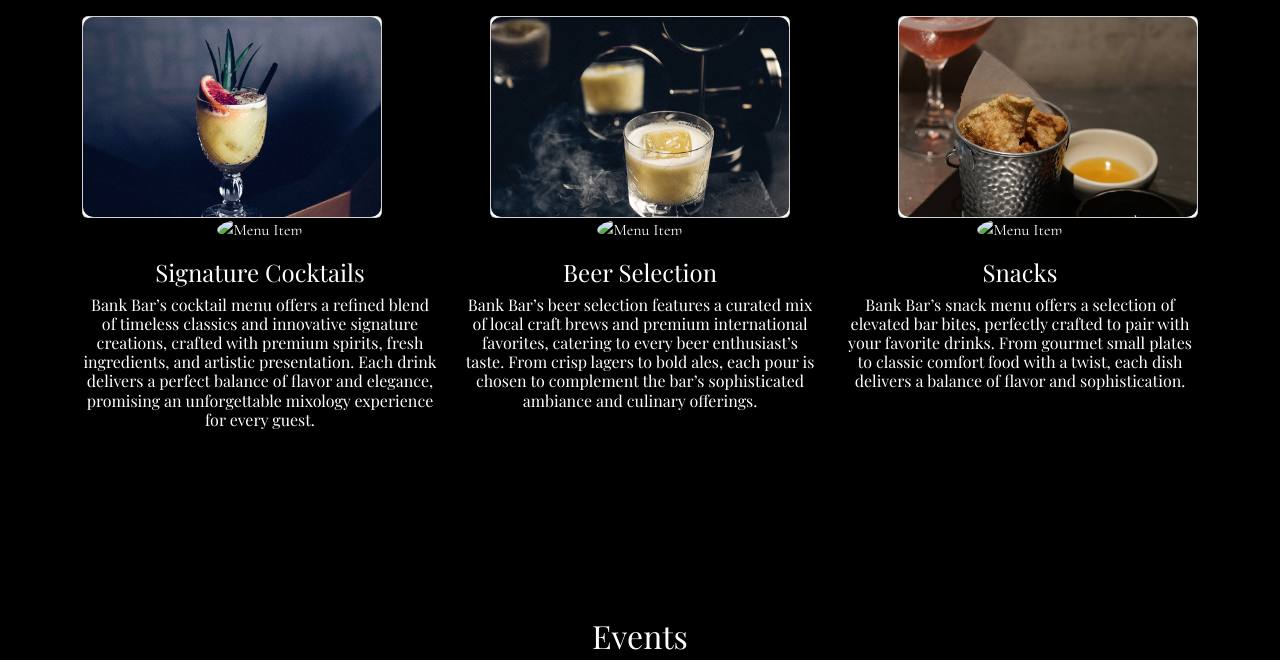
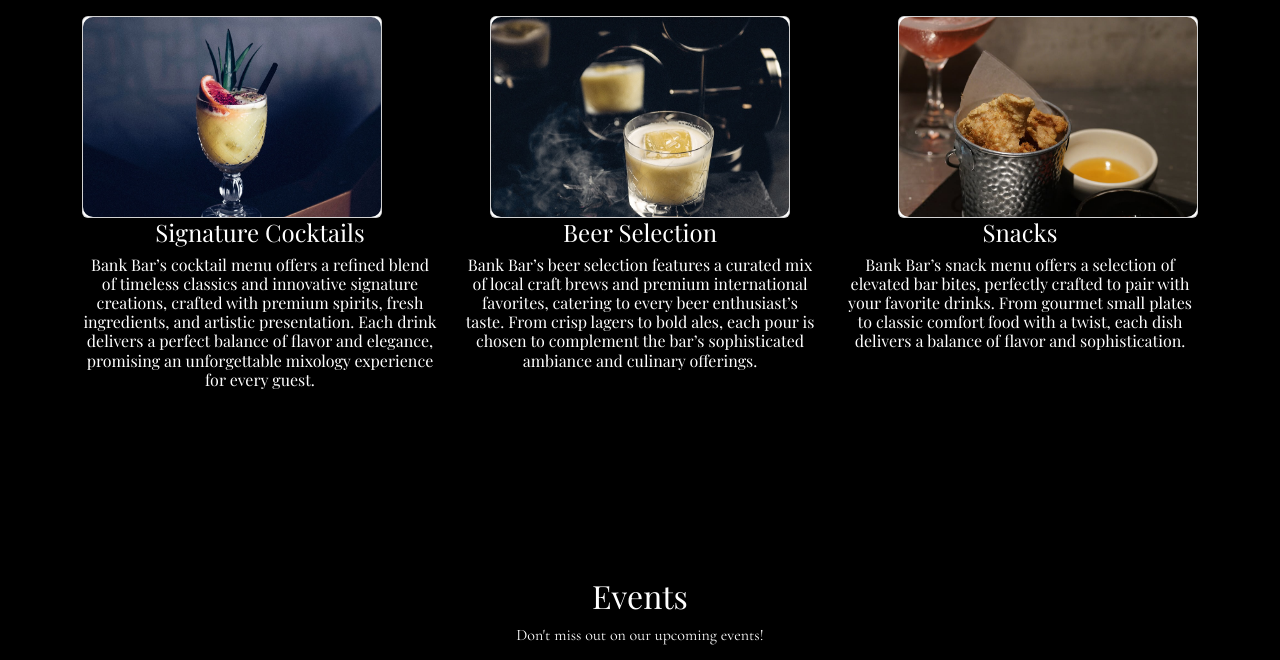
Before and after one commit to PAULINO-FIT/wd40-PAULINO, a plain HTML site: page index.html in a window 1280 px wide. Shown: the part 1447-2107 px from the top of the page. Drawn offline with nearby package versions, Linux system fonts and the light colour scheme.

Commit message:
Update index.html

```diff
--- a/index.html
+++ b/index.html
@@ -80,17 +80,14 @@
       </div>
       <div class="row">
         <div class="col-md-4">
-          <img src="menu1.jpg" class="img-fluid rounded-circle mb-3" alt="Menu Item">
           <h4 class="text-gold">Signature Cocktails</h4>
           <h6>Bank Bar’s cocktail menu offers a refined blend of timeless classics and innovative signature creations, crafted with premium spirits, fresh ingredients, and artistic presentation. Each drink delivers a perfect balance of flavor and elegance, promising an unforgettable mixology experience for every guest.</h6>
         </div>
         <div class="col-md-4">
-          <img src="menu2.jpg" class="img-fluid rounded-circle mb-3" alt="Menu Item">
           <h4 class="text-gold">Beer Selection</h4>
           <h6>Bank Bar’s beer selection features a curated mix of local craft brews and premium international favorites, catering to every beer enthusiast’s taste. From crisp lagers to bold ales, each pour is chosen to complement the bar’s sophisticated ambiance and culinary offerings.</h6>
         </div>
         <div class="col-md-4">
-          <img src="menu3.jpg" class="img-fluid rounded-circle mb-3" alt="Menu Item">
           <h4 class="text-gold">Snacks</h4>
           <h6>Bank Bar’s snack menu offers a selection of elevated bar bites, perfectly crafted to pair with your favorite drinks. From gourmet small plates to classic comfort food with a twist, each dish delivers a balance of flavor and sophistication.</h6>
         </div>
```
